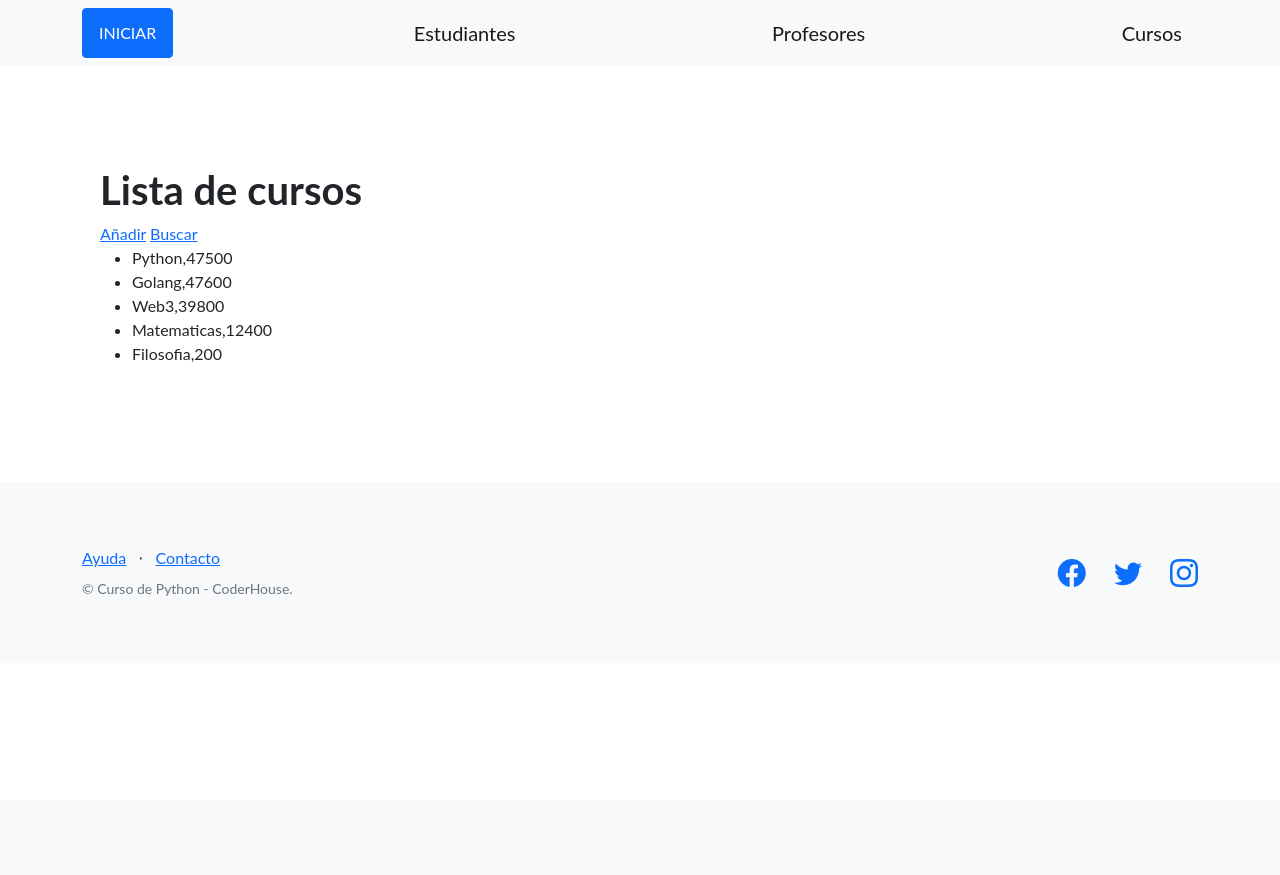
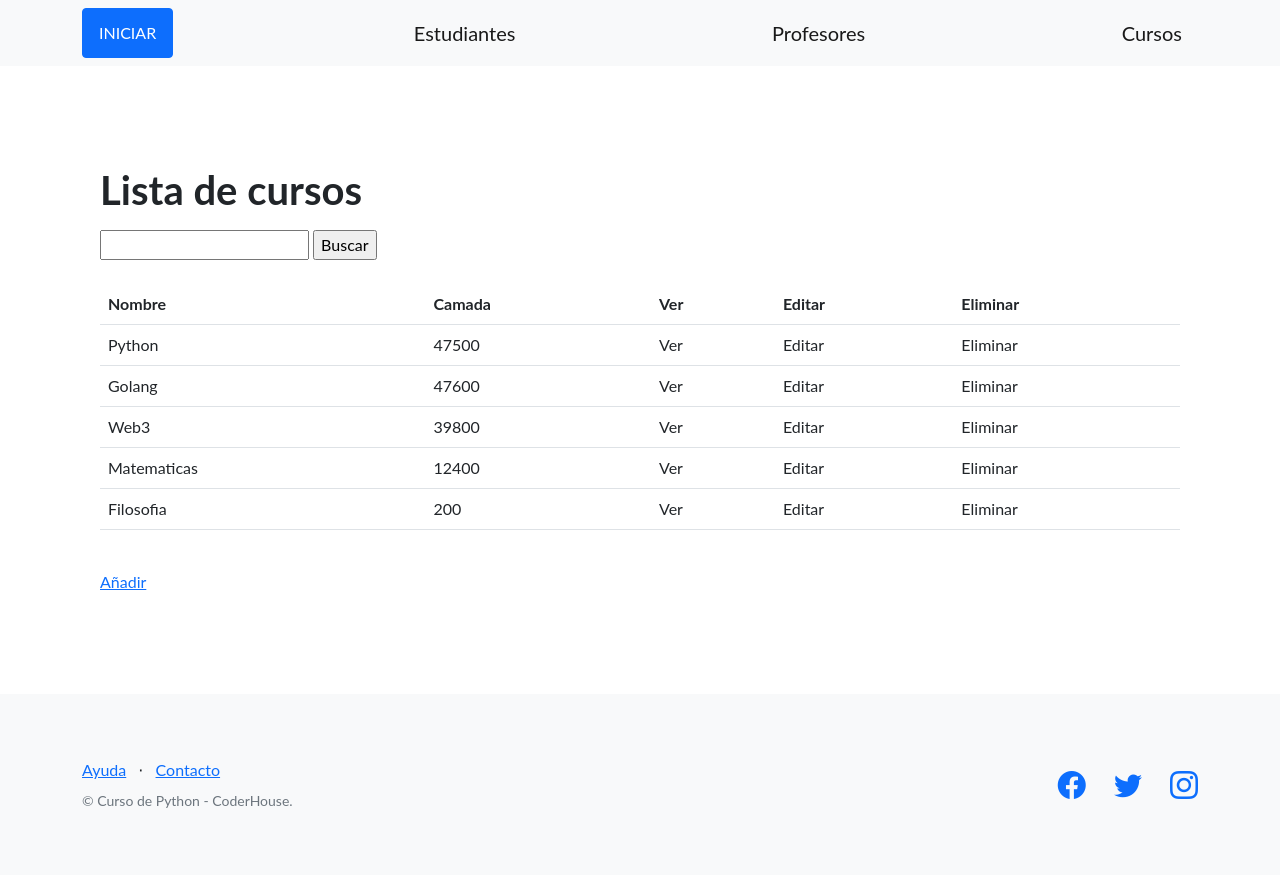
Before and after one commit to EliasNavarroH/ProyectoCode, a Django app: template AppCoder/templates/AppCoder/lista_cursos.html in a window 1280 px wide. Before the commit the page ends 596 px from the top, so only its background shows below. Run offline with Django 4.2, Linux system fonts and the light colour scheme; the template is opened without the code that fills it: values that come from a table or form of the project are taken from there, others are empty; data comes from the database, SQL or seed files in the repository; both versions use the stored data as it was after the commit; some libraries are stand-ins or nearby versions.

Commit message:
Agreado el detalle del curso

```diff
--- a/AppCoder/forms.py
+++ b/AppCoder/forms.py
@@ -3,4 +3,6 @@ from django import forms
 
 class CursoFormulario(forms.Form):
      nombre = forms.CharField(max_length=64)
-     camada = forms.IntegerField(required=True, max_value=2000) #si no se envia la camada, el formulario envia error
+     camada = forms.IntegerField(required=True)
+     descripcion = forms.CharField(required= False, max_length=1000)
+       #si no se envia la camada, el formulario envia error
--- a/AppCoder/models.py
+++ b/AppCoder/models.py
@@ -3,6 +3,7 @@ from django.db import models
 class Curso(models.Model):
     nombre = models.CharField(max_length=64)
     camada = models.IntegerField(default=0)
+    descripcion = models.TextField(null=True)
     def __str__(self):
         return f"{self.camada}, {self.nombre}"
 
--- a/AppCoder/templates/AppCoder/formulario_curso.html
+++ b/AppCoder/templates/AppCoder/formulario_curso.html
@@ -8,6 +8,5 @@
     {% csrf_token %}
     {{ formulario.as_p }}
     <input type="submit" value="Enviar" />
-
 </form>
 {% endblock contenido%}
--- a/AppCoder/templates/AppCoder/lista_cursos.html
+++ b/AppCoder/templates/AppCoder/lista_cursos.html
@@ -4,13 +4,39 @@
 <section>
   <div>
     <h1>Lista de cursos</h1>
+
+    <form action="{% url 'buscar_curso' %}" method="post">
+      {% csrf_token %}
+      <p></p>
+      <input type="text" name="nombre">
+      <input type="submit" value="Buscar">
+   </form>
+   <br>
+
+   <table class=table>
+    <tbody>
+      <tr>
+         <th>Nombre</th>
+         <th>Camada</th>
+         <th>Ver</th>
+         <th>Editar</th>
+         <th>Eliminar</th>
+     </tr>
+     {% for cur in cursos %}
+     <tr>
+       <td>{{cur.nombre}}</td>
+       <td>{{cur.camada}}</td>
+       <td>Ver</td>
+       <td>Editar</td>
+       <td>Eliminar</td>
+     </tr>
+     {% endfor %}
+     <tr></tr>
+    </tbody>
+   </table>
+    <br>
+
     <a href="{%url 'crear_curso' %}">Añadir</a>
-    <a href="{%url 'buscar_curso' %}">Buscar</a>
-    <ul>
-      {% for cur in cursos %}
-      <li>{{cur.nombre}},{{cur.camada}}</li>
-      {% endfor %}
-    </ul>
   </div>
 </section>
 {% endblock contenido %}
--- a/ProyectoCoder/urls.py
+++ b/ProyectoCoder/urls.py
@@ -1,7 +1,7 @@
 from django.urls import path
 from django.contrib import admin
 
-from AppCoder.views import inicio, listar_estudiantes, listar_profesores, listar_curso, crear_curso, buscar_curso
+from AppCoder.views import inicio, listar_estudiantes, listar_profesores, listar_curso, crear_curso, buscar_curso, ver_curso
 
 
 urlpatterns = [
@@ -9,9 +9,10 @@ urlpatterns = [
     path('profesores/', listar_profesores, name="listar_profesores"),
     path('', inicio, name="inicio"),
     path('admin/', admin.site.urls),
-    path('curso', listar_curso, name="listar_curso"),
-    path('enviar-curso', crear_curso, name="crear_curso"),
-    path('buscar-curso', buscar_curso, name="buscar_curso"),
+    path('curso/', listar_curso, name="listar_curso"),
+    path('enviar-curso/', crear_curso, name="crear_curso"),
+    path('buscar-curso/', buscar_curso, name="buscar_curso"),
+    path('curso/<int:id>/', ver_curso, name="ver_curso"),
 
 
 ]
```
Also changed, not shown: AppCoder/templates/AppCoder/busqueda_curso.html (deleted, +0 -13 lines), AppCoder/templates/AppCoder/detalle_curso.html (added, +8 -0 lines), AppCoder/views.py (+17 -6 lines), AppCoder/migrations/0002_curso_descripcion.py (added), db.sqlite3.
